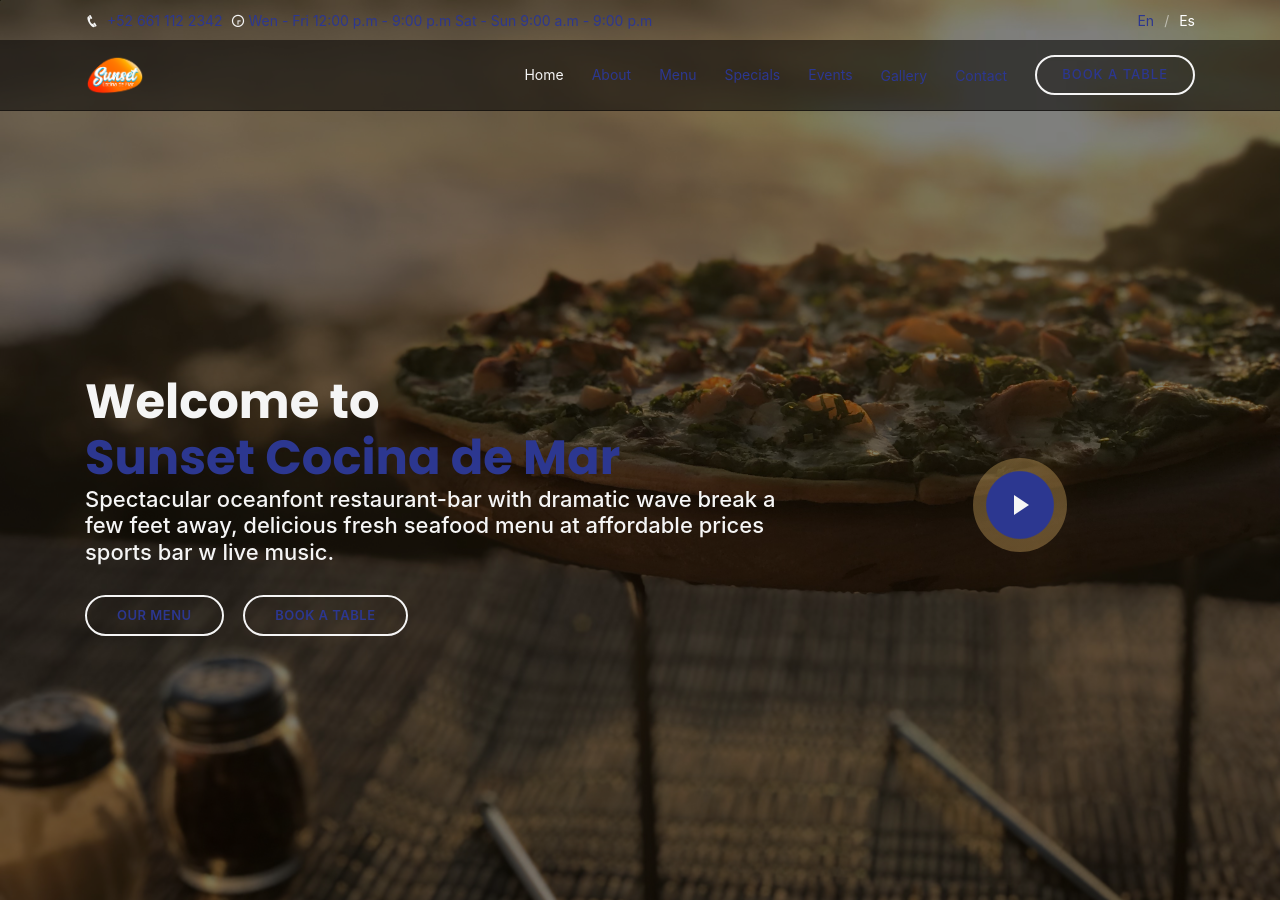
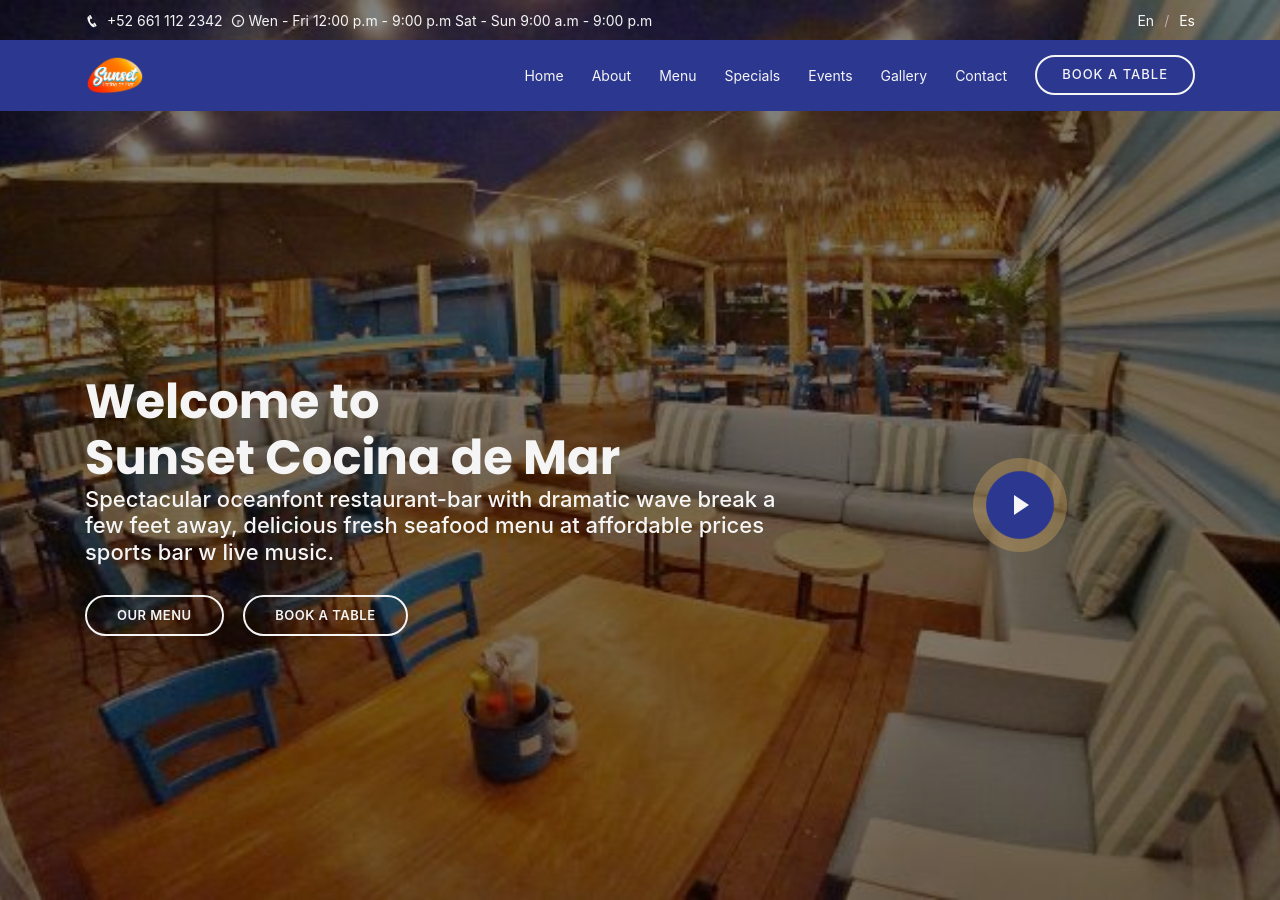
Before and after one commit to jahbenjah/sunsetrestaurante, a Jekyll site: the page built from index.html, in a window 1280 px wide and 900 px high. Built offline with Jekyll 4.4.1, drawn with Linux system fonts in a browser that asks for light colours; some web fonts are replaced; grey boxes are pictures that could not be loaded.

Commit message:
se cambian colores

```diff
--- a/assets/css/style.css
+++ b/assets/css/style.css
@@ -126,7 +126,7 @@
 }
 
 #topbar .contact-info {
-  color: #2c3790;
+  color: whitesmoke;
 }
 
 #topbar .contact-info i {
@@ -144,7 +144,7 @@
   list-style: none;
   padding: 0;
   margin: 0;
-  color:#2c3790;
+  color:whitesmoke;
 }
 
 #topbar .languages ul a {
@@ -166,8 +166,8 @@
 # Header
 --------------------------------------------------------------*/
 #header {
-  background: rgba(12, 11, 9, 0.6);
-  border-bottom: 1px solid rgba(12, 11, 9, 0.6);
+  background: #2c3790;
+  border-bottom: 1px solid #2c3790;
   transition: all 0.5s;
   z-index: 997;
   padding: 15px 0;
@@ -176,8 +176,8 @@
 
 #header.header-scrolled {
   top: 0;
-  background: rgba(0, 0, 0, 0.85);
-  border-bottom: 1px solid #37332a;
+  background: #2c3790;
+  border-bottom: 1px solid #2c3790;
 }
 
 #header .logo {
@@ -223,7 +223,7 @@
 .nav-menu a {
   display: block;
   position: relative;
-  color: #2c3790;
+  color: whitesmoke;
   transition: 0.3s;
   font-size: 14px;
   font-family: "Open Sans", ;
@@ -235,7 +235,7 @@
 
 .nav-menu .book-a-table a {
   border: 2px solid whitesmoke;
-  color: #2c3790;
+  color: whitesmoke;
   border-radius: 50px;
   padding: 8px 25px;
   text-transform: uppercase;
@@ -479,7 +479,7 @@
 #hero {
   width: 100%;
   height: 100vh;
-  background: url("/assets/img/Sunset/IMG_6125.jpg") top center;
+  background: url("/assets/img/Sunset/portada.jpeg") top center;
   background-size: cover;
   position: relative;
   padding: 0;
@@ -515,7 +515,7 @@
 }
 
 #hero h1 span {
-  color: #2c3790;
+  color: whitesmoke;
 }
 
 #hero h2 {
@@ -538,7 +538,7 @@
   border-radius: 50px;
   transition: 0.3s;
   line-height: 1;
-  color: #2c3790;
+  color: whitesmoke;
   border: 2px solid whitesmoke;
 }
 
@@ -720,7 +720,7 @@
   font-size: 36px;
   font-weight: 700;
   font-family: "Poppins";
-  color: #2c3790;
+  color: whitesmoke;
 }
 
 /*--------------------------------------------------------------
@@ -863,7 +863,7 @@
 .about .content ul i {
   font-size: 20px;
   padding-right: 4px;
-  color: #2c3790;
+  color: whitesmoke;
 }
 
 .about .content p:last-child {
@@ -890,7 +890,7 @@
   display: block;
   font-size: 28px;
   font-weight: 700;
-  color: #2c3790;
+  color: whitesmoke;
 }
 
 .why-us .box h4 {
@@ -936,7 +936,7 @@
   font-size: 16px;
   font-weight: 500;
   line-height: 1;
-  color: #2c3790;
+  color: whitesmoke;
   margin-bottom: 10px;
   transition: all ease-in-out 0.3s;
   border-radius: 50px;
@@ -989,7 +989,7 @@
   position: relative;
   z-index: 3;
   font-weight: 700;
-  color: #2c3790;
+  color: whitesmoke;
   transition: 0.3s;
 }
 
@@ -1037,17 +1037,17 @@
 }
 
 .specials .nav-link:hover {
-  color: #23B7D1;
+  color: #2c3790;
 }
 
 .specials .nav-link.active {
-  color: #1a1814;
+  color: whitesmoke;
   background: #2c3790;
   border-color: white;
 }
 
 .specials .nav-link:hover {
-  border-color: #23B7D1;
+  border-color: #2c3790;
 }
 
 .specials .tab-pane.active {
@@ -1148,7 +1148,7 @@
 .events .event-item ul i {
   font-size: 20px;
   padding-right: 4px;
-  color: #2c3790;
+  color: whitesmoke;
 }
 
 .events .event-item p:last-child {
@@ -1681,7 +1681,7 @@
   font-size: 18px;
   display: inline-block;
   background: #28251f;
-  color: #2c3790;
+  color: whitesmoke;
   line-height: 1;
   padding: 8px 0;
   margin-right: 4px;
@@ -1701,7 +1701,7 @@
 #footer .footer-top h4 {
   font-size: 16px;
   font-weight: 600;
-  color: #2c3790;
+  color: whitesmoke;
   position: relative;
   padding-bottom: 12px;
 }
--- a/index.html
+++ b/index.html
@@ -986,7 +986,7 @@
 
           <div class="row event-item">
             <div class="col-lg-6">
-              <img src="assets\img\Sunset\IMG_5914.JPG" class="img-fluid" alt="">
+              <img src="assets\img\Sunset\IMG_6125.jpg" class="img-fluid" alt="">
             </div>
             <div class="col-lg-6 pt-4 pt-lg-0 content">
               <h3>Birthday Parties</h3>
@@ -1009,7 +1009,7 @@
 
           <div class="row event-item">
             <div class="col-lg-6">
-              <img src="assets\img\Sunset\IMG_5914.JPG" class="img-fluid" alt="">
+              <img src="assets\img\Sunset\IMG_6099.jpg" class="img-fluid" alt="">
             </div>
             <div class="col-lg-6 pt-4 pt-lg-0 content">
               <h3>Private Parties</h3>
@@ -1033,7 +1033,7 @@
 
           <div class="row event-item">
             <div class="col-lg-6">
-              <img src="assets\img\Sunset\IMG_5914.JPG" class="img-fluid" alt="">
+              <img src="assets\img\Sunset\IMG_6123.jpg" class="img-fluid" alt="">
             </div>
             <div class="col-lg-6 pt-4 pt-lg-0 content">
               <h3>Custom Parties</h3>
```
Also changed, not shown: assets/img/Sunset/portada.jpeg (added), 3 other files.
